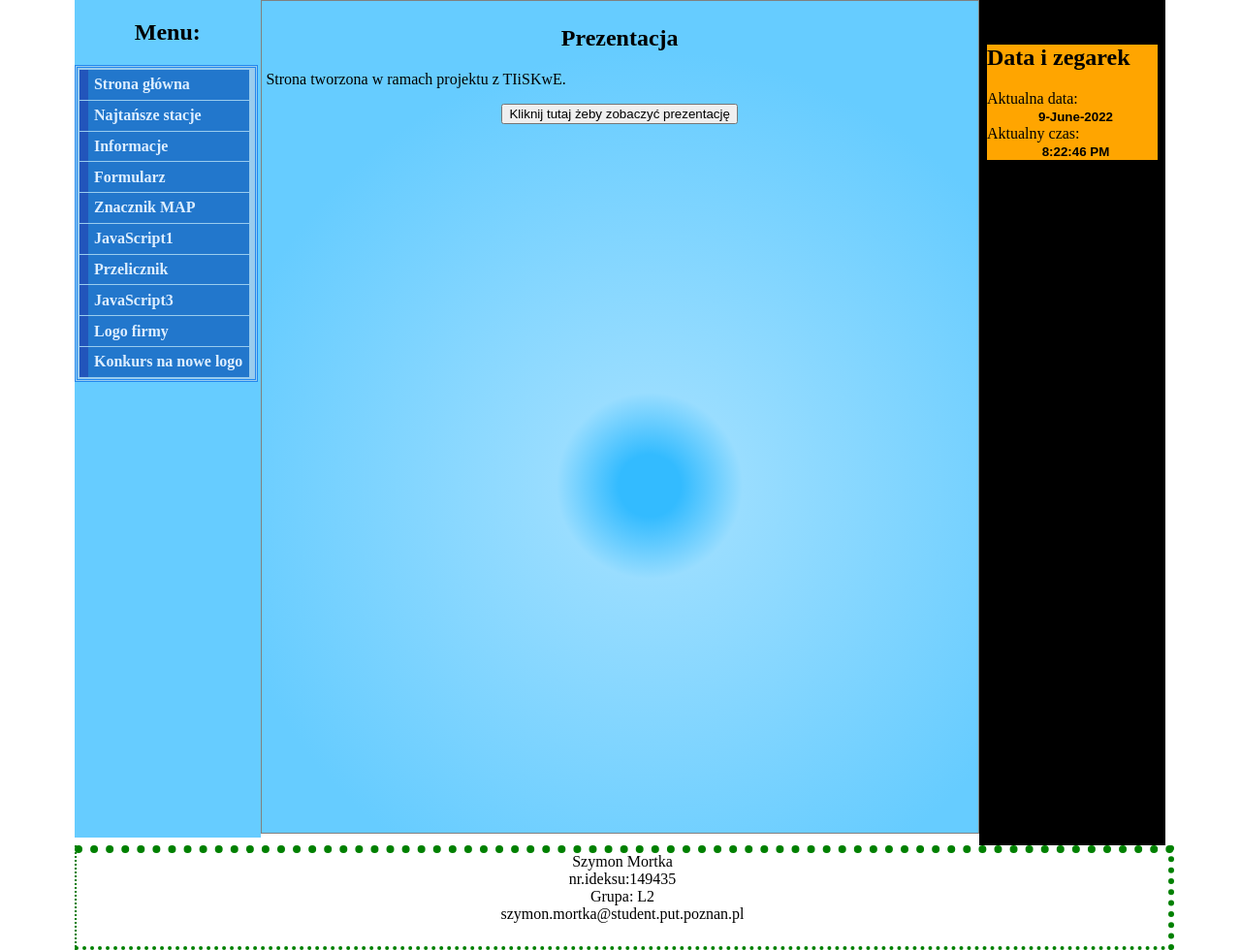
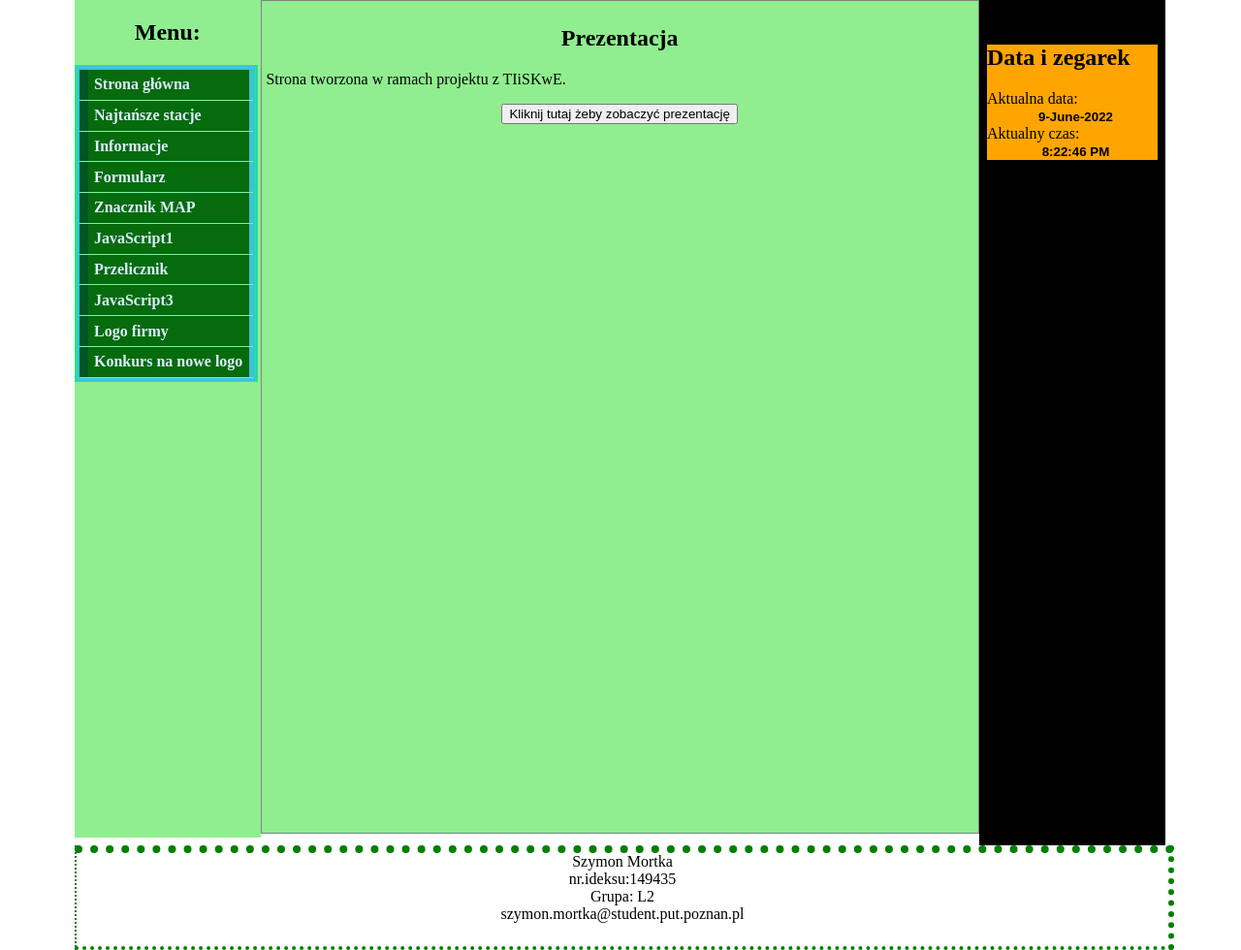
Before and after one commit to Michu-dev/szymon-app, a PHP site: page /index.php in a window 1280 px wide. Shown: the part 135-1115 px from the top of the page at 97% size. Run offline with PHP 8.4, Linux system fonts and the light colour scheme; some libraries are stand-ins or nearby versions.

Commit message:
Some changes

```diff
--- a/Layout.css
+++ b/Layout.css
@@ -11,7 +11,7 @@ nav, article, aside
 }
 nav
 {
-    background:#66ccff;
+    background: lightgreen;
     width:15vw;
     height:108vh;
 }
@@ -21,7 +21,7 @@ body > article
     height:106vh;
     padding:0.36vw;
     border:0.14vw solid gray;
-    background:radial-gradient(circle at 400px 500px, #3bf 5%, #9df 15%, #6cf 70%);
+    background: lightgreen;
     overflow:auto;
 }
 body > header
@@ -37,7 +37,7 @@ aside
 {
     width:15vw;
     height:109vh;
-    background-color:ActiveCaption;
+    background-color: ActiveCaption;
 }
 body > footer
 {
--- a/Menu.css
+++ b/Menu.css
@@ -9,12 +9,12 @@ nav ul
 {
     width:14vw;
     padding:0.14vw 0.14vw 0.07vw 0.14vw;
-    background-color: #9ce;
-    border: 3px double #28e;
+    background-color: rgb(57, 195, 219);
+    border: 3px double rgb(34, 238, 112);
 }
 nav ul li
 {
-    border-bottom: 0.07vw solid #9ce;
+    border-bottom: 0.07vw solid rgb(120, 243, 167);
 }
 nav ul a:link, ul a:visited
 {
@@ -23,9 +23,9 @@ nav ul a:link, ul a:visited
     text-decoration:none;
     padding: 0.5vw;
     font-weight: bold;
-    background-color:#27c;
+    background-color:rgb(5, 107, 13);
     color:#def;
-    border-left:0.73vw solid #25b;
+    border-left:0.73vw solid rgb(1, 85, 36);
 }
 nav ul a:hover
 {
--- a/smallLayout.css
+++ b/smallLayout.css
@@ -11,7 +11,7 @@ nav, article, aside
 }
 nav
 {
-    background:#66ccff;
+    background:lightgreen;
     width:15vw;
     height:108vh;
 }
@@ -21,7 +21,7 @@ body > article
     height:106vh;
     padding:0.36vw;
     border:0.14vw solid gray;
-    background:radial-gradient(circle at 400px 500px, #3bf 5%, #9df 15%, #6cf 70%);
+    background: lightgreen;
     overflow:auto;
 }
 body > header
```
